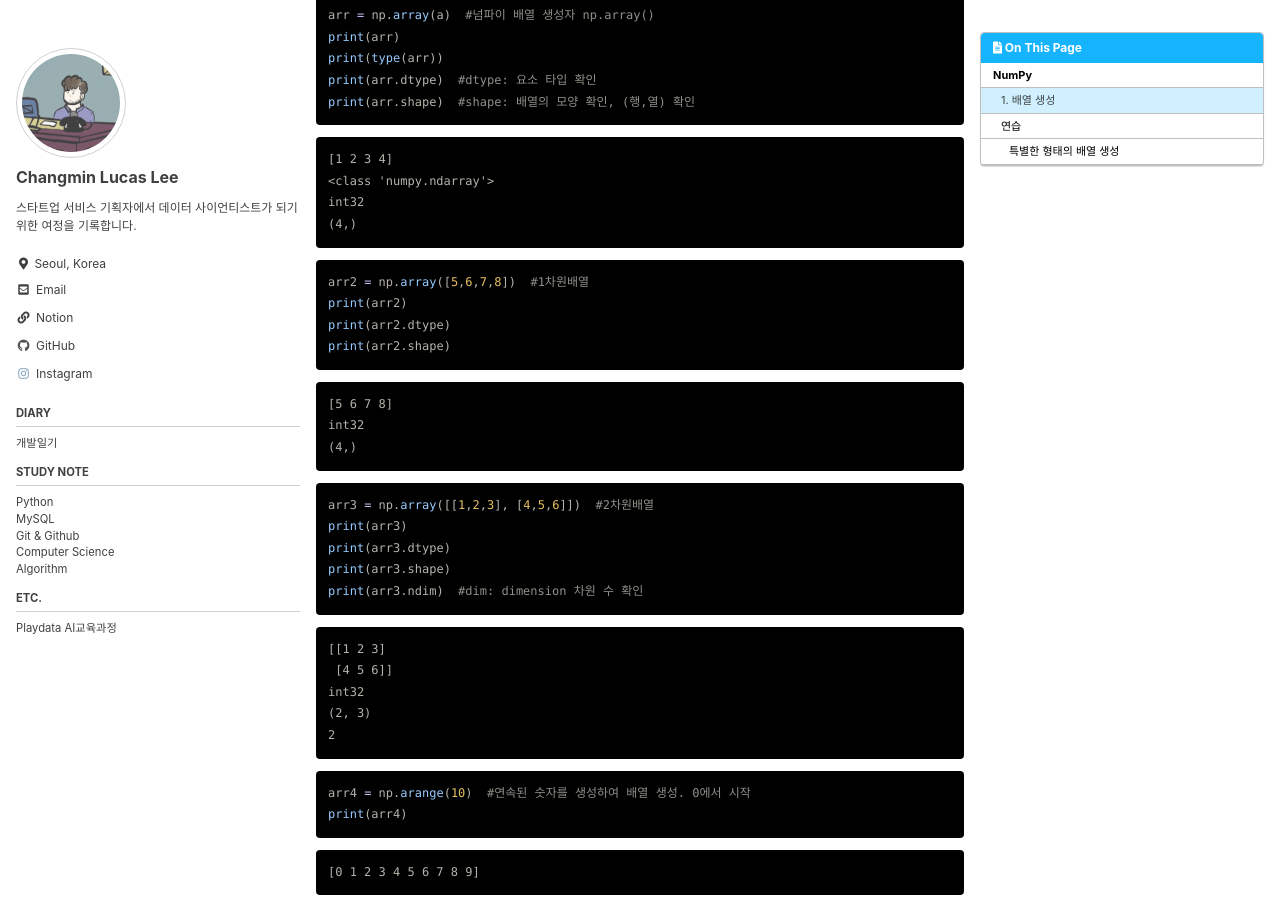
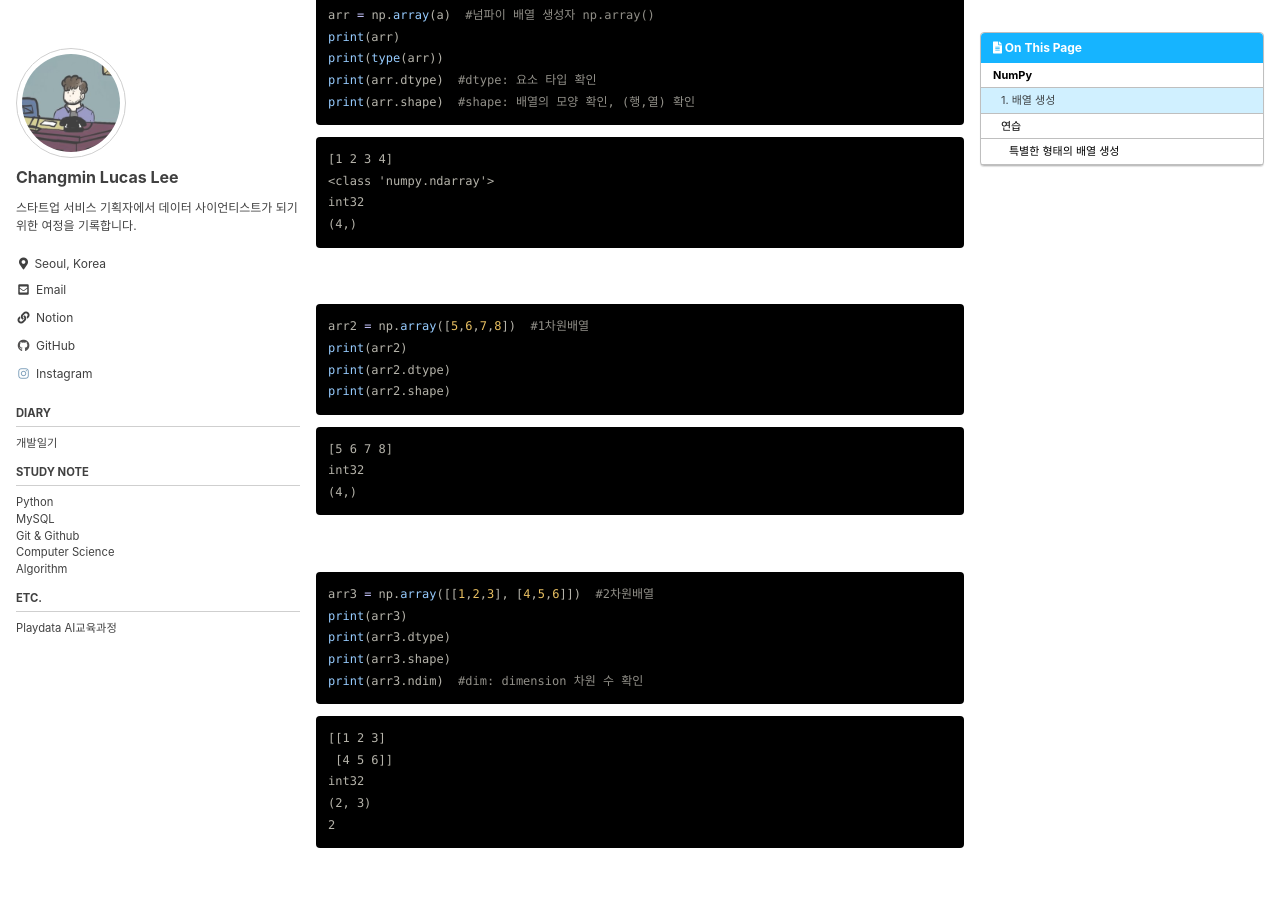
Before and after one commit to lucathree/lucathree.github.io, a Jekyll site: the page built from _posts/2021/2021-06-29-day21.md, in a window 1280 px wide and 900 px high, scrolled down 1018 px. Built offline with Jekyll 4.4.1, drawn with Linux system fonts in a browser that asks for light colours; cached includes are drawn as plain includes; comment, search, counter and statistics services are not loaded.

Commit message:
Update 2021-06-29-day21.md

````diff
--- a/_posts/2021/2021-06-29-day21.md
+++ b/_posts/2021/2021-06-29-day21.md
@@ -69,6 +69,7 @@ print(arr.shape)  #shape: 배열의 모양 확인, (행,열) 확인
 
 
 
+&nbsp;
 ```python
 arr2 = np.array([5,6,7,8])  #1차원배열
 print(arr2)
@@ -81,7 +82,7 @@ print(arr2.shape)
     (4,)
 
 
-
+&nbsp;
 ```python
 arr3 = np.array([[1,2,3], [4,5,6]])  #2차원배열
 print(arr3)
@@ -97,7 +98,7 @@ print(arr3.ndim)  #dim: dimension 차원 수 확인
     2
 
 
-
+&nbsp;
 ```python
 arr4 = np.arange(10)  #연속된 숫자를 생성하여 배열 생성. 0에서 시작
 print(arr4)
@@ -106,7 +107,7 @@ print(arr4)
     [0 1 2 3 4 5 6 7 8 9]
 
 
-
+&nbsp;
 ```python
 arr5 = np.arange(0, 10, 3)  #arrange(시작값, 끝값, 간격) - 0에서부터 10까지 간격을 3으로 갖는 배열 생성
 print(arr5)
````
